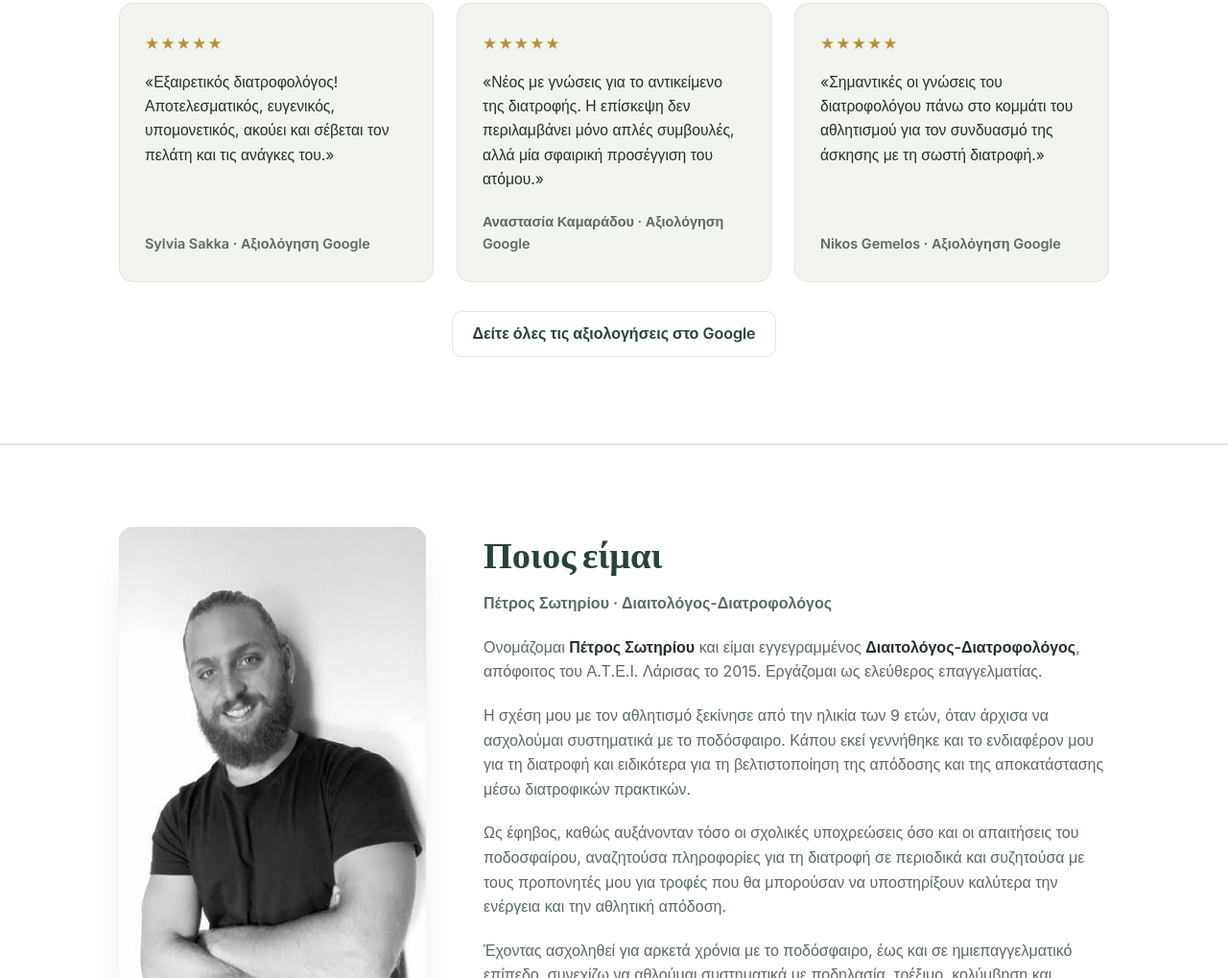
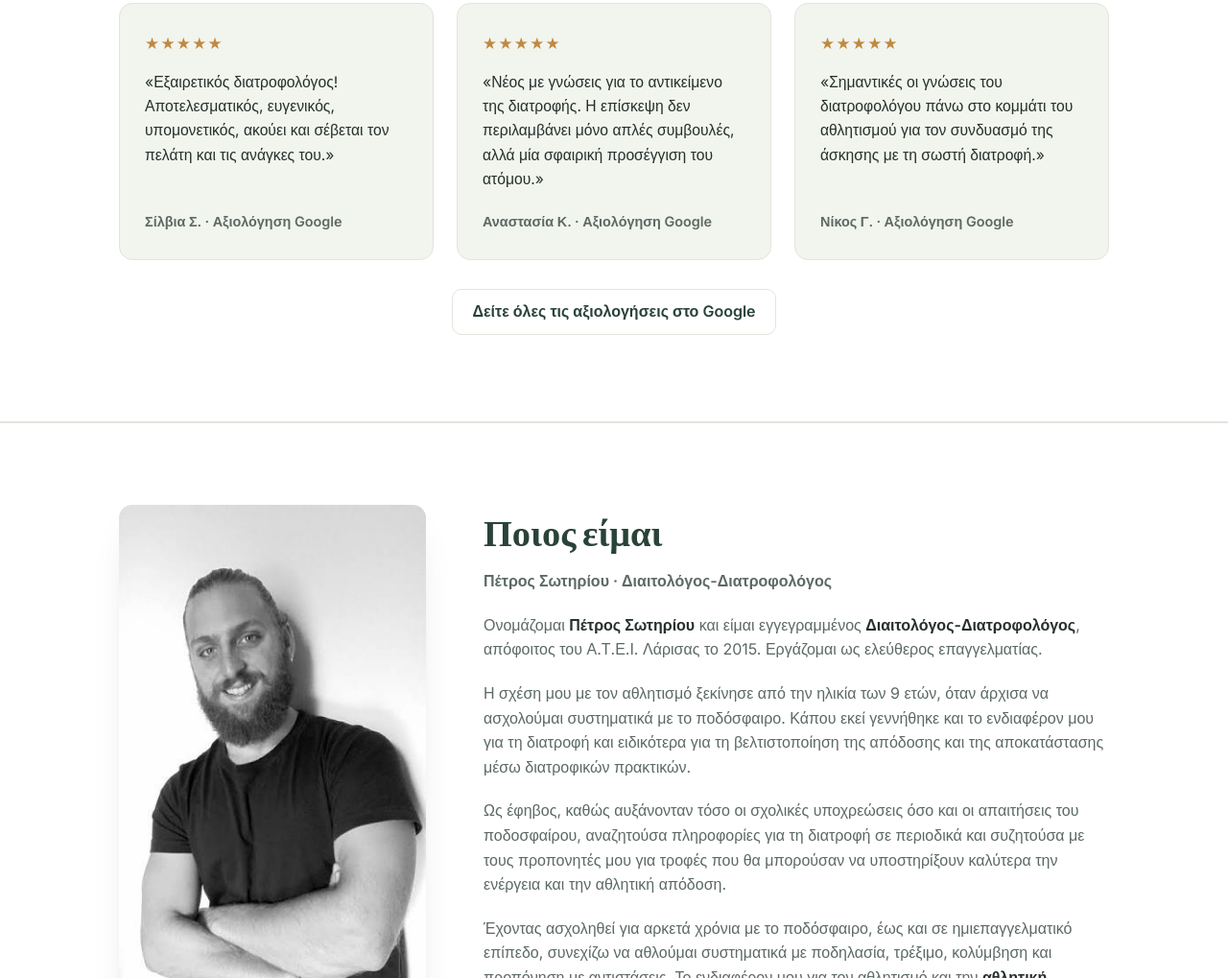
Before and after one commit to Grkritsovas/Portion-nutrition-lab, a plain HTML site: page index.html in a window 1280 px wide. Shown: the part 2431-3450 px from the top of the page at 96% size. Drawn offline with nearby package versions, Linux system fonts and the light colour scheme.

Commit message:
Update testimonial names

```diff
--- a/index.html
+++ b/index.html
@@ -1838,7 +1838,7 @@
             </blockquote>
 
             <cite>
-              Sylvia Sakka · Αξιολόγηση Google
+              Σίλβια Σ. · Αξιολόγηση Google
             </cite>
           </article>
 
@@ -1858,7 +1858,7 @@
             </blockquote>
 
             <cite>
-              Αναστασία Καμαράδου · Αξιολόγηση Google
+              Αναστασία Κ. · Αξιολόγηση Google
             </cite>
           </article>
 
@@ -1878,7 +1878,7 @@
             </blockquote>
 
             <cite>
-              Nikos Gemelos · Αξιολόγηση Google
+              Νίκος Γ. · Αξιολόγηση Google
             </cite>
           </article>
 
```
